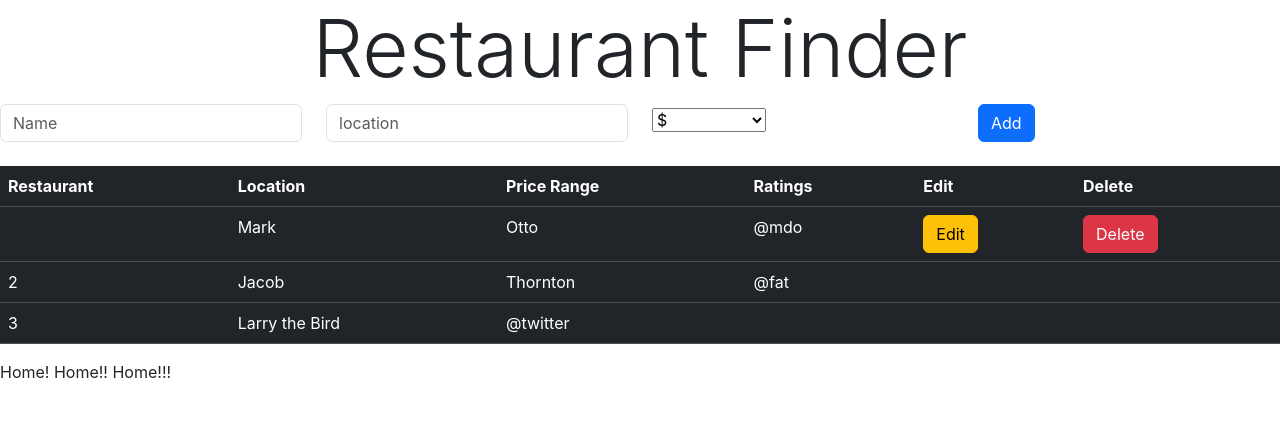
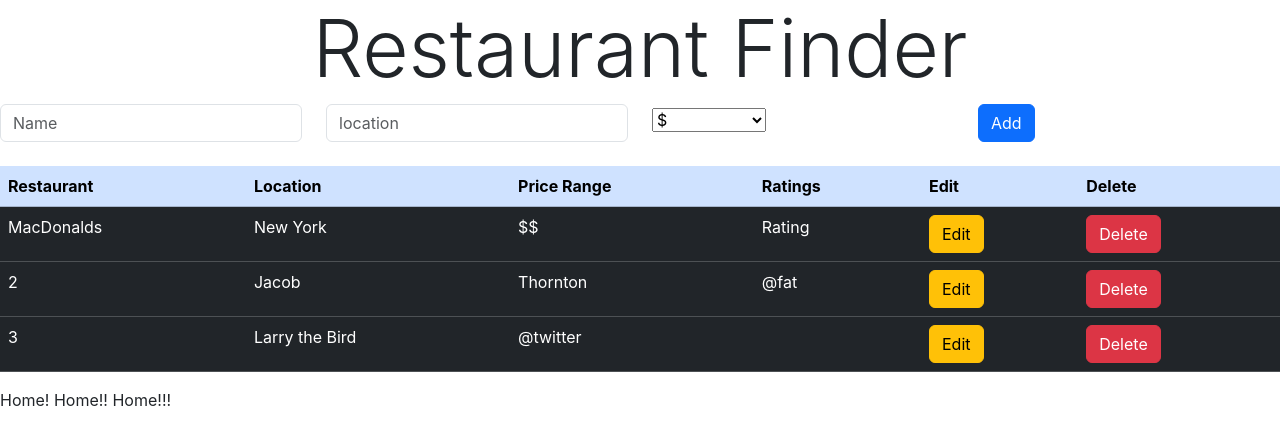
Before and after one commit to AkinolaAdewole/PERNStack-YELP_CLONE, a React (Create React App) app in the folder client/: page / in a window 1280 px wide. Shown: the top 444 px of the page. Built offline with nearby package versions, Linux system fonts and the light colour scheme.

Commit message:
client side

```diff
--- a/client/src/components/AddRestaurant.jsx
+++ b/client/src/components/AddRestaurant.jsx
@@ -8,12 +8,12 @@ const AddRestaurant = () => {
                 <div className='row'>
                             <div className='col'>
                                 <input type="text" className='form-control'
-                                placeholder='Name'/>
+                                  placeholder='Name'/>
                             </div>
 
                             <div className='col'>
                                 <input type="text" className='form-control'
-                                placeholder='location'/>
+                                  placeholder='location'/>
                             </div>
 
                             <div className='col'>
--- a/client/src/components/RestaurantList.jsx
+++ b/client/src/components/RestaurantList.jsx
@@ -3,10 +3,10 @@ import React from 'react'
 const RestaurantList = () => {
   return (
     <>
-    <div>
+        <div className='list-group'>
             <table class="table table-hover table-dark">
                 <thead>
-                <tr className='bg-primary'>
+                    <tr className='table-primary'>
                         <th scope="col">Restaurant</th>
                         <th scope="col">Location</th>
                         <th scope="col">Price Range</th>
@@ -18,10 +18,10 @@ const RestaurantList = () => {
 
                 <tbody>
                     <tr>
-                    <td></td>
-                    <td>Mark</td>
-                    <td>Otto</td>
-                    <td>@mdo</td>
+                        <td>MacDonalds</td>
+                        <td>New York</td>
+                        <td>$$</td>
+                        <td>Rating</td>
                         <td><button className="btn btn-warning">Edit</button></td>
                         <td><button className="btn btn-danger">Delete</button></td>
                     </tr>
@@ -30,8 +30,8 @@ const RestaurantList = () => {
                         <td>Jacob</td>
                         <td>Thornton</td>
                         <td>@fat</td>
-                    <td></td>
-                    <td></td>
+                        <td><button className="btn btn-warning">Edit</button></td>
+                        <td><button className="btn btn-danger">Delete</button></td>
                     </tr>
 
                     <tr>
@@ -39,8 +39,8 @@ const RestaurantList = () => {
                         <td>Larry the Bird</td>
                         <td>@twitter</td>
                         <td></td>
-                    <td></td>
-                    <td></td>
+                        <td><button className="btn btn-warning">Edit</button></td>
+                        <td><button className="btn btn-danger">Delete</button></td>
                     </tr>
                 </tbody>
             </table>
```
Lines whose indentation alone changed are shown as unchanged.
